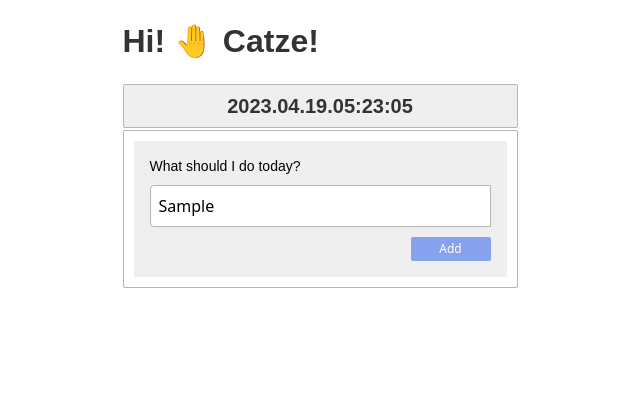
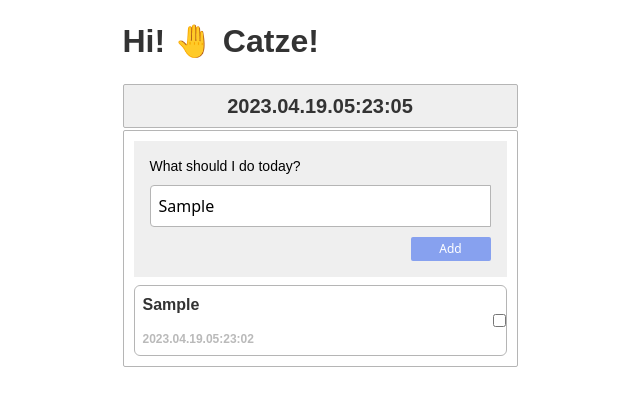
Before and after one commit to howdyfrom2019/catze-onboarding, a Next.js app: page / in a window 1280 px wide. Both pictures are taken after typing "Sample" into the empty fields and a click on the button "Add". Shown: the top 406 px of the page, without its empty margins (320-960 px from the left). Built offline with nearby package versions, Linux system fonts and the light colour scheme.

Commit message:
Add create item handler for todolist

```diff
--- a/src/features/todo/components/Card/Card.tsx
+++ b/src/features/todo/components/Card/Card.tsx
@@ -1,18 +1,19 @@
 interface CardProps {
+  id: string;
   contents: string;
-  date?: Date;
+  createdAt?: string;
   isDone: boolean;
 }
 
-const Card = ({ contents, date, isDone }: CardProps) => {
+const Card = ({ id, contents, createdAt, isDone }: CardProps) => {
   return (
-    <section className={'flex justify-between items-center rounded-md border-gray2 border-2 w-full'}>
+    <div className={'flex justify-between items-center rounded-md border-gray2 border-[1px] w-full'}>
       <div className={'flex flex-col gap-4 p-2'}>
         <span className={'font-bold-16 text-black'}>{contents}</span>
-        <span className={'font-bold-12 text-textGray'}>2023 04 19</span>
+        <span className={'font-bold-12 text-textGray'}>{createdAt}</span>
       </div>
       <input type={'checkbox'} />
-    </section>
+    </div>
   )
 }
 
--- /dev/null
+++ b/src/features/todo/components/ScrollTodoContainer/ScrollTodoContainer.tsx
@@ -0,0 +1,19 @@
+import useTodoList from '@/states/hooks/useTodoList';
+import Card from '@/features/todo/components/Card/Card';
+
+interface Props {
+  className?: string;
+}
+
+const ScrollTodoContainer: React.FC<Props> = ({ className }) => {
+  const [todos] = useTodoList();
+  return (
+    <div className={'flex flex-col gap-2 flex max-h-[389px] overflow-y-scroll'}>
+      {todos.map((todo) => (
+        <Card id={todo.id} contents={todo.contents} isDone={todo.isDone} createdAt={todo.id} key={todo.id} />
+      ))}
+    </div>
+  )
+}
+
+export default ScrollTodoContainer;
--- a/src/features/todo/components/TodoAdder/TodoAdder.tsx
+++ b/src/features/todo/components/TodoAdder/TodoAdder.tsx
@@ -1,16 +1,34 @@
 import Input from "@/components/Input/Input";
 import Button from "@/components/Button/Button";
+import useTodoList from '@/states/hooks/useTodoList';
+import { useCallback, useState } from 'react';
+import { TodoTypes } from '@/states/todolist';
 
 interface Props {
-  onClickAddBtn?: (e: React.ChangeEvent<HTMLButtonElement>) => void;
+  time: string;
 }
 
-const TodoAdder: React.FC<Props> = ({ onClickAddBtn }) => {
+const TodoAdder: React.FC<Props> = ({ time }) => {
+  const [_, dispatch] = useTodoList();
+  const [todo, setTodo] = useState('');
+
+  const onChangeTodoHandler = (e: React.ChangeEvent<HTMLInputElement>) => {
+    e.preventDefault();
+    setTodo(e.target.value);
+  }
+
+  const onHandleTodoDispatch = useCallback((e: React.MouseEvent<HTMLButtonElement>) => {
+    e.preventDefault();
+
+    const tempTodo: TodoTypes = { id: time, isDone: false, contents: todo, createdAt: new Date(time) };
+    dispatch({ type: 'CREATE', todo: tempTodo });
+  }, [todo]);
+
   return (
     <div className={'flex flex-col gap-2.5 p-4 bg-gray1 w-full'}>
       <span className={'font-regular-14'}>What should I do today?</span>
-      <Input onChange={() => {}} />
-      <Button className={'self-end'} onClick={() => {}}>Add</Button>
+      <Input onChange={onChangeTodoHandler} />
+      <Button className={'self-end'} onClick={onHandleTodoDispatch}>Add</Button>
     </div>
   )
 }
--- a/src/features/todo/pages/Landing/LandingPage.tsx
+++ b/src/features/todo/pages/Landing/LandingPage.tsx
@@ -2,6 +2,7 @@ import Card from "@/features/todo/components/Card/Card";
 import useCurrentTime from "@/features/todo/hooks/useCurrentTime";
 import TodoAdder from "@/features/todo/components/TodoAdder/TodoAdder";
 import ClickableTimer from '@/features/todo/components/ClickableTimer/ClickableTimer';
+import ScrollTodoContainer from '@/features/todo/components/ScrollTodoContainer/ScrollTodoContainer';
 
 const LandingPage = () => {
   const cntTime = useCurrentTime();
@@ -12,7 +13,8 @@ const LandingPage = () => {
         <span className={'font-bold-32 text-black my-5 self-start'}>Hi! 🤚 Catze!</span>
         <ClickableTimer time={cntTime} />
         <section className={'flex flex-col gap-2 rounded-sm border-gray2 border-[1px] w-full p-[10px]'}>
-          <TodoAdder />
+          <TodoAdder time={cntTime} />
+          <ScrollTodoContainer />
         </section>
       </article>
     </main>
--- a/src/states/localStorageEffect.ts
+++ b/src/states/localStorageEffect.ts
@@ -1,20 +1,22 @@
 import { AtomEffect } from "recoil";
+
+const store = typeof localStorage === 'undefined' ? null : localStorage;
 
 const localStorageEffect: <T>(key: string) => AtomEffect<T> =
   (key: string) =>
     ({ setSelf, onSet }) => {
-      if (typeof window === 'undefined') return;
+      if (store) {
+        const prev = store.getItem(key);
+        if (prev !== null) {
+          setSelf(JSON.parse(prev));
+        }
 
-      const prev = window.localStorage.getItem(key);
-      if (prev !== null) {
-        setSelf(JSON.parse(prev));
+        onSet((value, _, isReset) => {
+          isReset
+            ? store.removeItem(key)
+            : store.setItem(key, JSON.stringify(value));
+        });
       }
-
-      onSet((value, _, isReset) => {
-        isReset
-          ? window.localStorage.removeItem(key)
-          : window.localStorage.setItem(key, JSON.stringify(value));
-      });
     };
 
 export default localStorageEffect;
--- a/src/states/todolist.ts
+++ b/src/states/todolist.ts
@@ -2,7 +2,7 @@ import { atom } from "recoil";
 import localStorageEffect from "@/states/localStorageEffect";
 
 export interface TodoTypes {
-  id: number;
+  id: string;
   isDone: boolean;
   contents: string;
   createdAt: Date;
```
